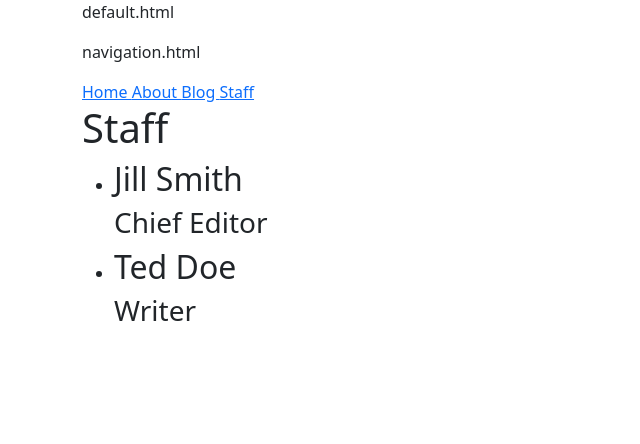
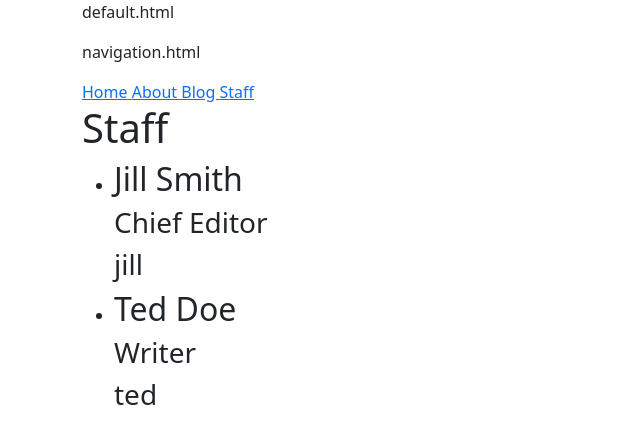
Before and after one commit to awelvor/page4, a Jekyll site: the page built from staff.html, in a window 1280 px wide. Shown: the top 444 px of the page, without its empty margins (0-640 px from the left). Built offline with Jekyll 4.4.1, drawn with Linux system fonts in a browser that asks for light colours.

Commit message:
Update staff.html

```diff
--- a/staff.html
+++ b/staff.html
@@ -9,6 +9,7 @@ title: Staff
     <li>
       <h2>{{ author.name }}</h2>
       <h3>{{ author.position }}</h3>
+      <h3>{{ author.short_name }}</h3>
 
     </li>
   {% endfor %}
```
